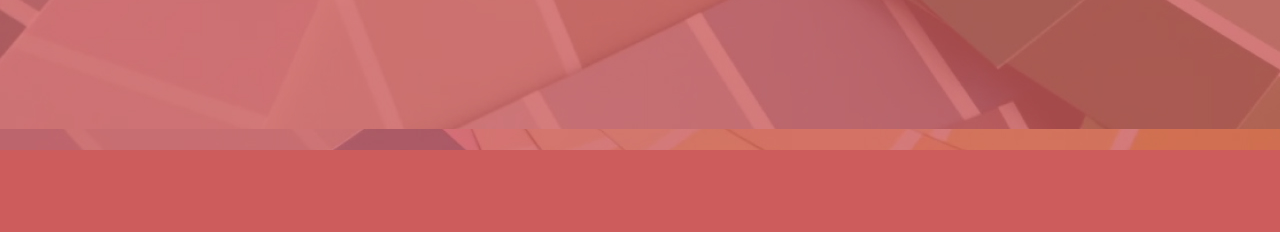
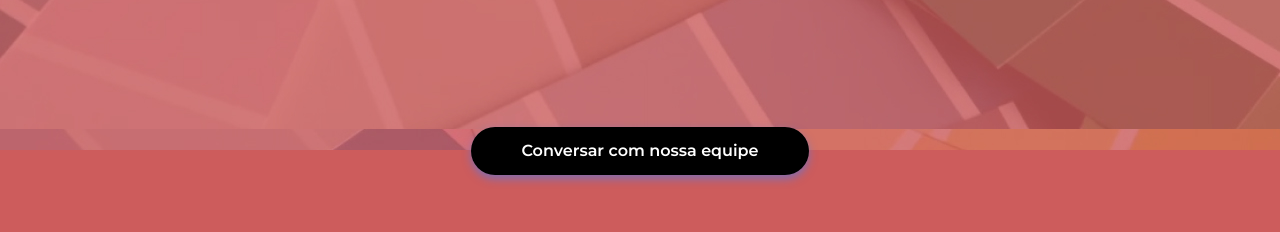
Before and after one commit to bloemerss/Maski-Black-November, a plain HTML site: page index.html in a window 1280 px wide. Shown: the part 1409-1641 px from the top of the page. Drawn offline with nearby package versions, Linux system fonts and the light colour scheme.

Commit message:
Alterações lp

```diff
--- a/index.html
+++ b/index.html
@@ -26,7 +26,7 @@
             <h1 class="black-november">BLACK NOVEMBER!</h1>
             <p class="descontos">descontos exclusivos!</p>
             <p class="subtitulo">São mais de 1.500 cores da paleta Suvinil para você escolher e personalizar seu revestimento Hexa-20, Quadri-20 ou Brick.</p>
-            <div><a href="" class="contato">Saber mais!</a></div>
+            <div><a href="https://api.whatsapp.com/send?phone=554733380333&text=Ol%C3%A1!%20Vim%20pela%20Landing%20Page%20e%20gostaria%20de%20mais%20informa%C3%A7%C3%B5es%20sobre%20as%20promo%C3%A7%C3%B5es.%20" target="_blank" class="contato">Saber mais!</a></div>
         </div>
         <div class="inicio-foto">
             <img src="img-principal.png">
@@ -42,6 +42,13 @@
         <h5>Nossos revestimentos são feitos com a tecnologia  Concreto Alto Desempenho (CAD),
             por isso, é durável e possível pintar novamente com uma das 1.500 cores disponíveis na Maski quantas vezes quiser! </h5>
     </section>
+
+    <section id="btn-1">
+        <div class="btn">
+            <a href="https://api.whatsapp.com/send?phone=554733380333&text=Ol%C3%A1!%20Vim%20pela%20Landing%20Page%20e%20gostaria%20de%20mais%20informa%C3%A7%C3%B5es%20sobre%20as%20promo%C3%A7%C3%B5es.%20" target="_blank">Conversar com nossa equipe</a>
+        </div>
+    </section>
+
 
     <section id="carrossel">
         <div id="carouselone" class="carousel slide" data-ride="carousel">
--- a/style.css
+++ b/style.css
@@ -376,6 +376,35 @@ html, body {
     color: var(--color-preto);
 }
 
+#btn-1{
+    background-color: #CD5C5C;
+    display: flex;
+    align-items: center;
+    justify-content: center;
+}
+
+.btn {
+    margin-top: -30px;
+    display: flex;
+    align-items: center;
+}
+
+.btn a {
+    box-shadow: 0px 4px 8px 0px rgba(55, 125, 255, 0.50);
+    text-decoration: none;
+    color: var(--cor-branca);
+    font-family: var(--fonte-primaria);
+    font-weight: 600;
+    border-radius: 24px;
+    padding: 12px 50px;
+    white-space: nowrap;
+    background-color: var(--color-preto);
+}
+
+.btn a:hover {
+    color: var(--cor-primaria);
+}
+
 @media (max-width: 1110px) {
 
     #final-2 {
```
